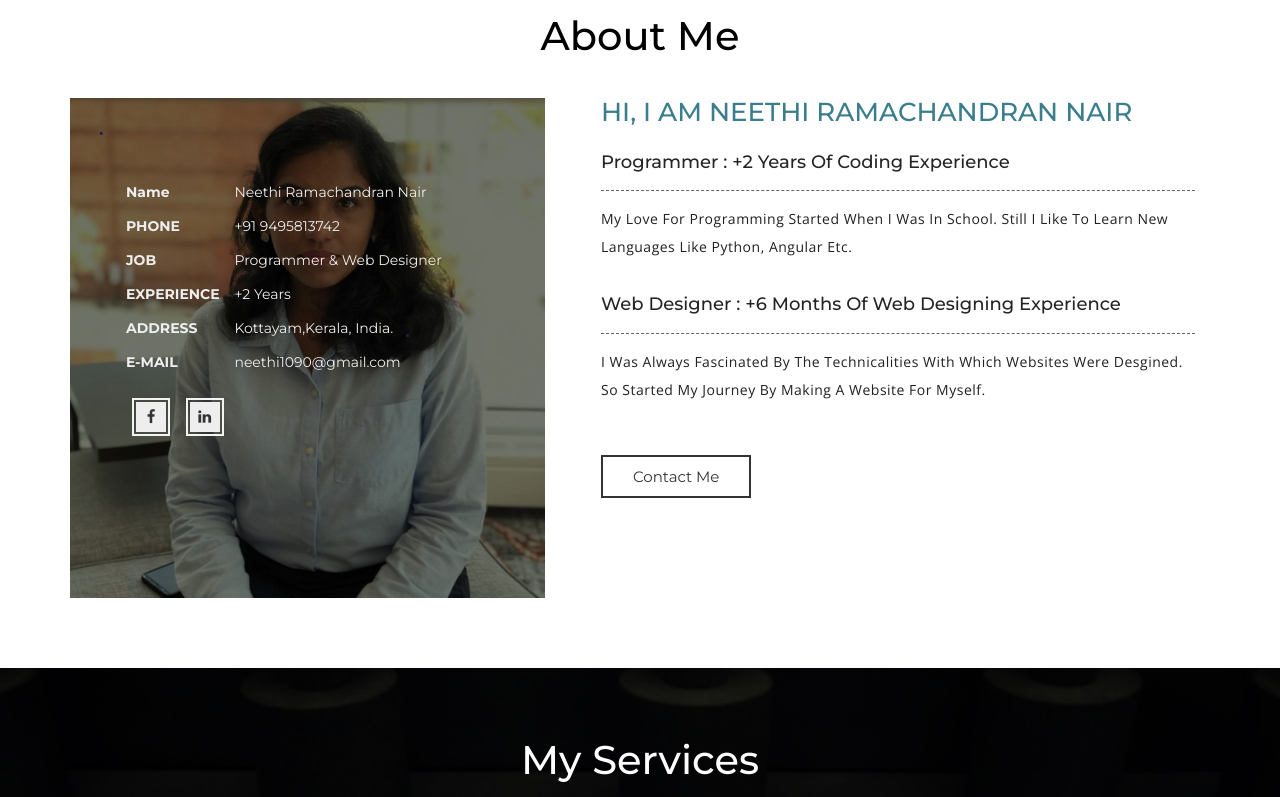
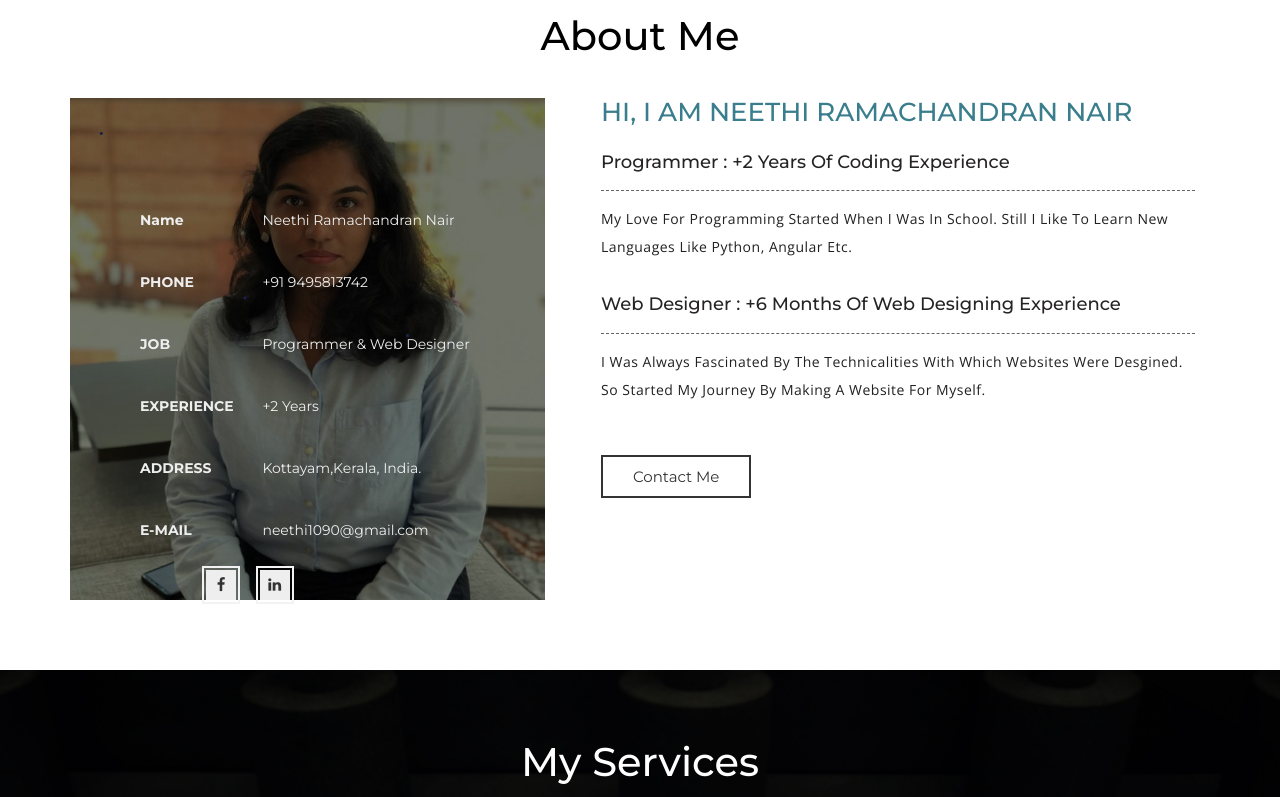
Before and after one commit to NeethiRNair/Neethi-Static-Website, a plain HTML site: page index.html in a window 1280 px wide. Shown: the part 641-1438 px from the top of the page. Drawn offline with nearby package versions, Linux system fonts and the light colour scheme.

Commit message:
Update style.css

```diff
--- a/css/style.css
+++ b/css/style.css
@@ -518,7 +518,8 @@ ul.address li ul.agileits-address-text li {
     display: inline-block;
     font-size: 1em;
     color: #eee;
-    margin-top: 1em;
+    margin-top: 3em;
+    margin-left:1em;
 }
 ul.address li ul.agileits-address-text li:nth-child(1) {
     width: 25%;
@@ -528,6 +529,7 @@ ul.address li ul.agileits-address-text li a {
 }
 .about-social{
 	margin-top:30px;
+	margin-left:5em;
 }
 .about-social a span.fa{
     background: #eee;
```
